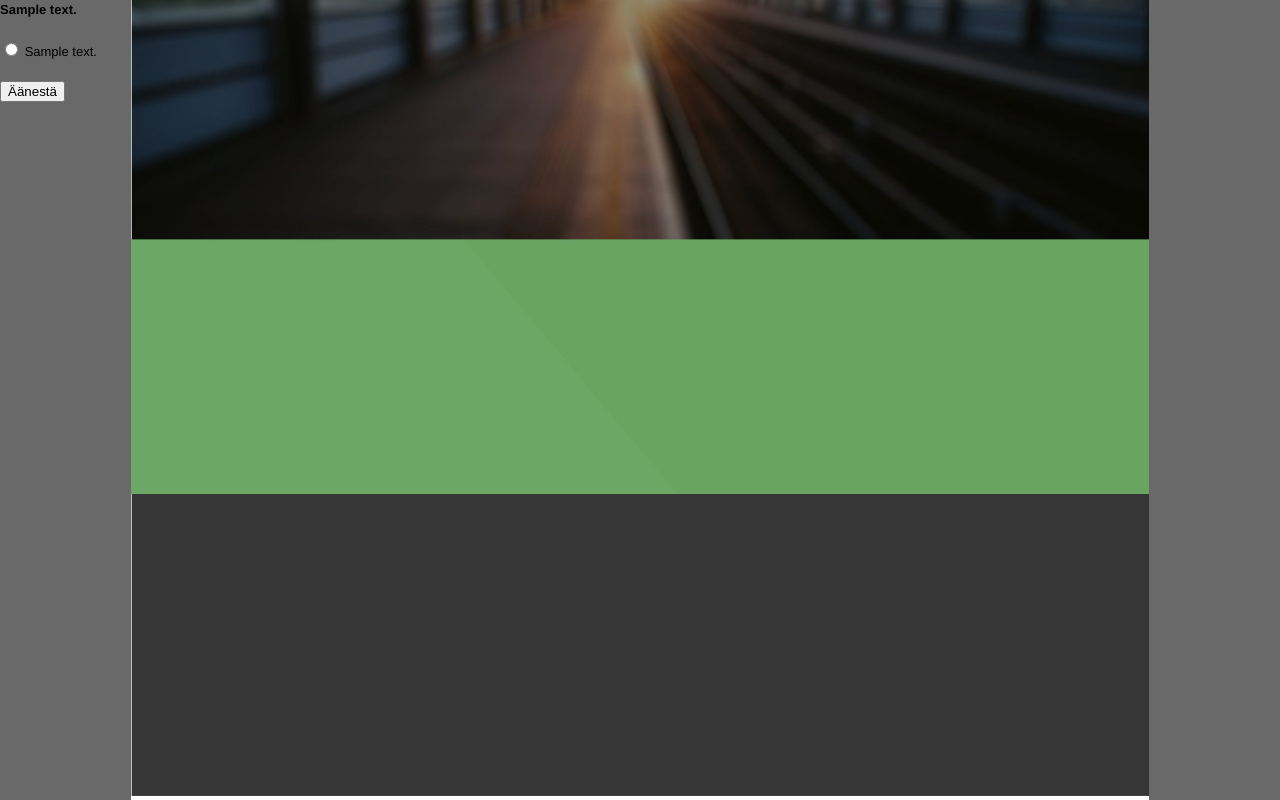
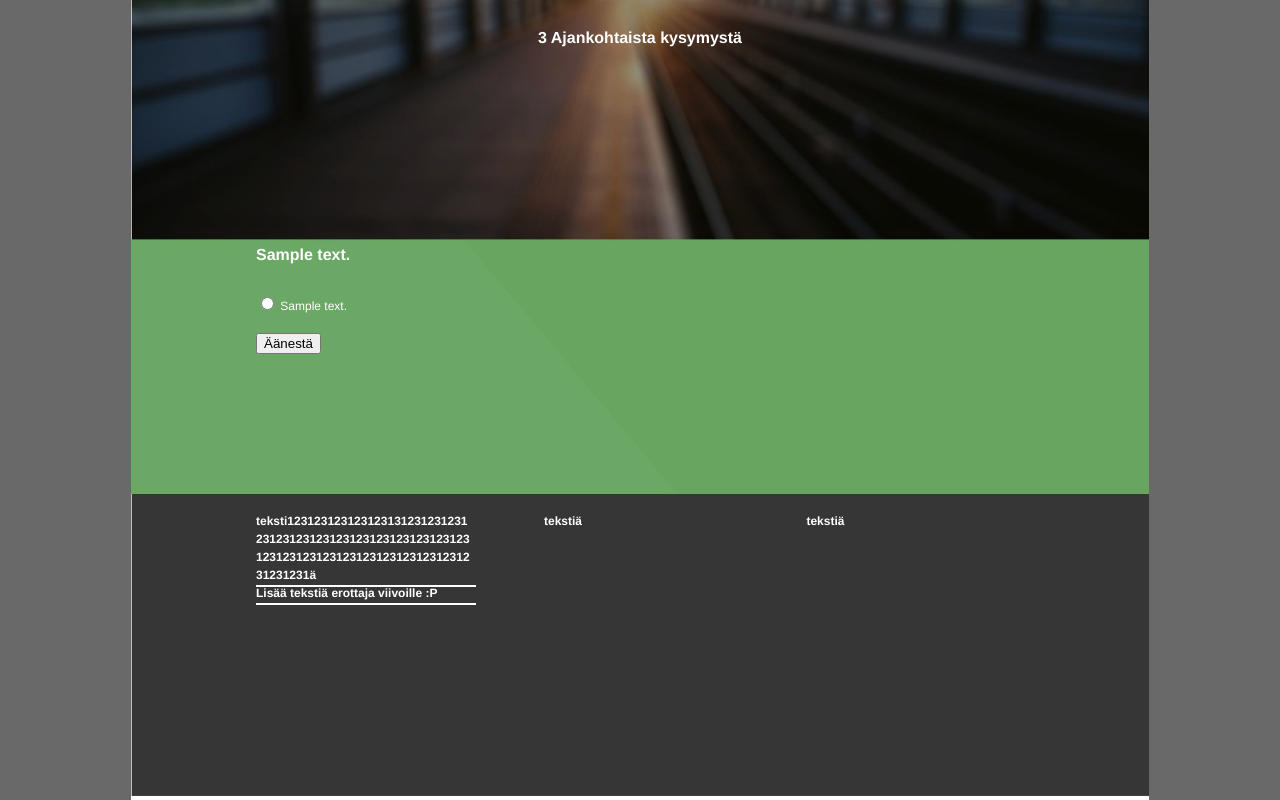
Before and after one commit to Xana8U/Hakemus, a Django app: page /hakemus/1/ in a window 1280 px wide. Run offline with Django 3.2, Linux system fonts and the light colour scheme; tables that the repository leaves empty hold one stand-in row (values such as "Sample post").

Commit message:
- did detail page css and html -

```diff
--- a/Hakemus/static/Hakemus/text.css
+++ b/Hakemus/static/Hakemus/text.css
@@ -121,12 +121,14 @@ h1.q-title{
   float: right;
 }
 
+/*
 a.questions:after{
     content: " ";
     display: block;
     clear: right;
 
 }
+*/
 
 ul.q-list{
     display: inline-block;
@@ -140,6 +142,17 @@ ul.q-list{
     float: left;
 }
 
+form.choice{
+    display: inline-block;
+    position: absolute;
+    font-size: 1.5vmin;
+    top: 23vw;
+    color: white;
+    width: 1000px;
+    word-wrap: break-word;
+    text-align: left;
+    float: left;
+}
 
 h2 {
   font-size: 23px;
--- a/Hakemus/templates/Hakemus/detail.html
+++ b/Hakemus/templates/Hakemus/detail.html
@@ -3,13 +3,27 @@
     <link rel="stylesheet" type="text/css" href="{% static 'Hakemus/reset.css' %}" />
     <link rel="stylesheet" type="text/css" href="{% static 'Hakemus/960.css' %}" />
     <link rel="stylesheet" type="text/css" href="{% static 'Hakemus/text.css' %}" />
-    <title>Hakemus</title>
+    <title>Kysymys</title>
 </head>
-<h1>{{ question.question_text }}</h1>
+<div id="questions" class="container_12">
+     <div id="header" class="container">
+        <div id="text" class="container">
+            <div class="container_12">
+                <div class="grid_5 alpha">
+                    <h1 class="top"><span>3 Ajankohtaista kysymystä</span></h1>
+                </div>
+            </div>
+        </div>
+     </div>
+     <div id="question" class="container">
+         <div id="title" class="prefix_2">
+            <h1 class="q-title">{{ question.question_text }}</h1>
 
             {% if error_message %}<p><strong>{{ error_message }}</strong></p>{% endif %}
-
-<form action="{% url 'Hakemus:vote' question.id %}" method="post">
+         </div>
+    </div>
+    <div id="choices" class="prefix_2">
+        <form class="choice" action="{% url 'Hakemus:vote' question.id %}" method="post">
         {% csrf_token %}
         {% for choice in question.choice_set.all %}
           <input type="radio" name="choice" id="choice{{ forloop.counter }}" value="{{choice.id}}" />
@@ -18,3 +32,18 @@
         <br \>
         <input type="submit" value="Äänestä" />
         </form>
+    </div>
+    </div>
+    <div id="footer" class="container_12">
+        <div id="left-text" class="prefix_2">
+            <h1 class="footer-left"><span>teksti123123123123123131231231231231231231231231231231231231231231231231231231231231231231231231231231231ä</span></h1>
+            <h1 class="footer-left"><br /><br /><br /><br /><span>Lisää tekstiä erottaja viivoille :P</span></h1>
+        </div>
+        <div id="middle-text" class="prefix_5">
+            <h1 class="footer-middle"><span>tekstiä</span></h1>
+        </div>
+        <div id="right-text" class="prefix_7">
+            <h1 class="footer-right"><span>tekstiä</span></h1>
+        </div>
+    </div>
+</div>
--- a/Hakemus/templates/Hakemus/results.html
+++ b/Hakemus/templates/Hakemus/results.html
@@ -3,7 +3,7 @@
     <link rel="stylesheet" type="text/css" href="{% static 'Hakemus/reset.css' %}" />
     <link rel="stylesheet" type="text/css" href="{% static 'Hakemus/960.css' %}" />
     <link rel="stylesheet" type="text/css" href="{% static 'Hakemus/text.css' %}" />
-    <title>Hakemus</title>
+    <title>Vastaukset</title>
 </head>
 <h1>{{ question.question_text }}</h1>
 <ul class="q-perc" style="padding-left: 200px;">testi</ul>
```
Lines whose indentation alone changed are shown as unchanged.
